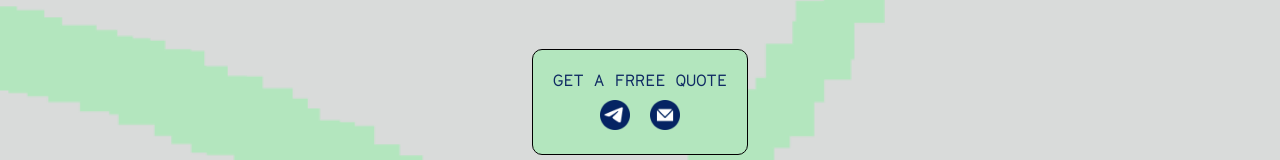
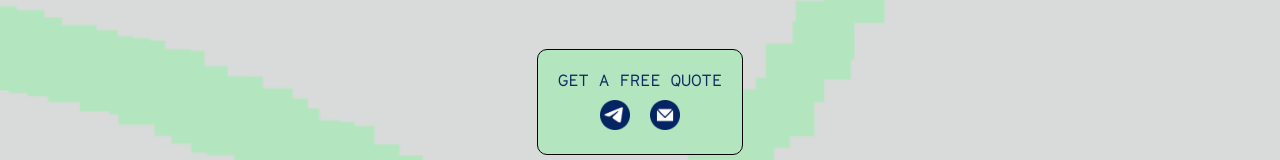
Before and after one commit to unjica/to.wtf, a Vue app: page / in a window 1280 px wide. Shown: the part 3305-3465 px from the top of the page. Built offline with nearby package versions, Linux system fonts and the light colour scheme.

Commit message:
typo fixed

```diff
--- a/src/components/FreeQuote.vue
+++ b/src/components/FreeQuote.vue
@@ -1,7 +1,7 @@
 <template>
   <div>
     <div style="background-color: #B3E6BE; border-radius: 10px; text-align: center; margin: auto; width: fit-content; padding: 20px; border: 1px solid #000">
-      <p style="margin-bottom: 10px">GET A FRREE QUOTE</p>
+      <p style="margin-bottom: 10px">GET A FREE QUOTE</p>
       <div>
         <img width="30" style="margin: 0 10px;" src="../assets/send.png" alt="send">
         <img width="30" style="margin: 0 10px;" src="../assets/message.png" alt="message">
```
